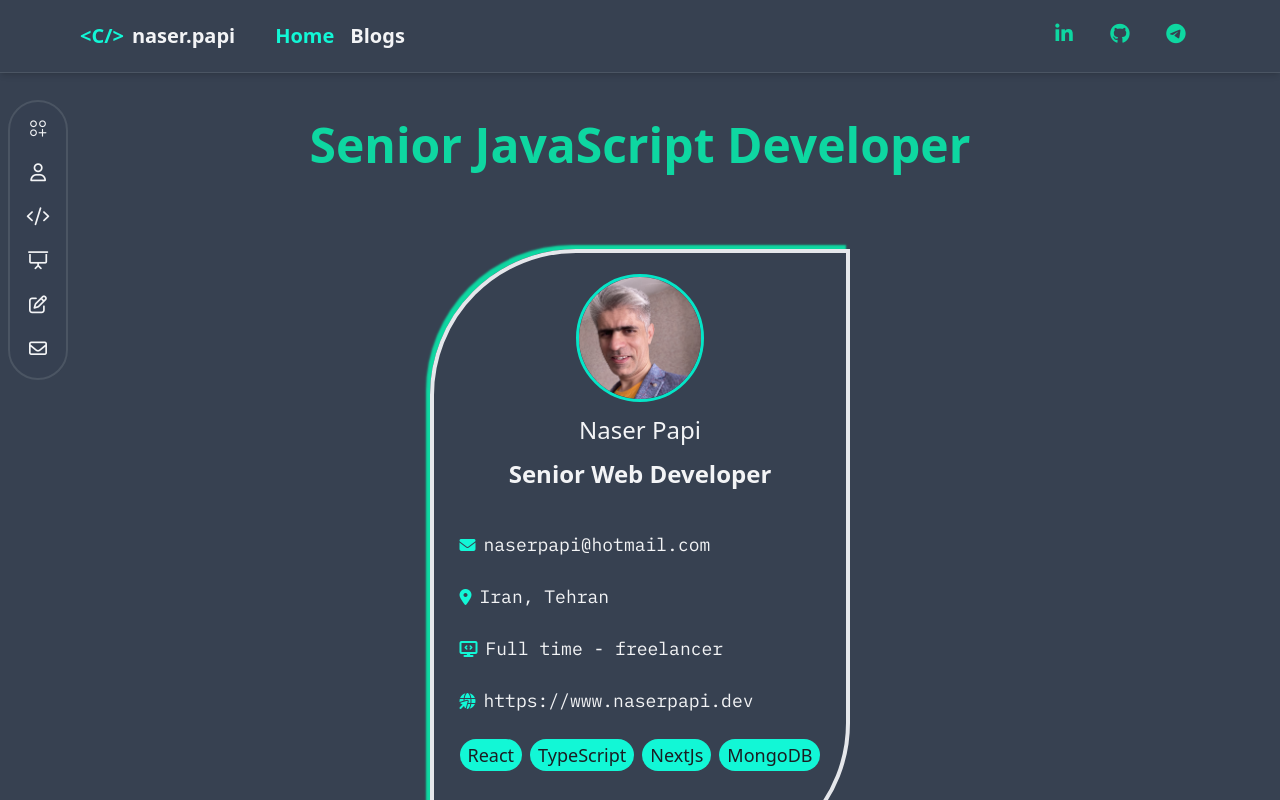
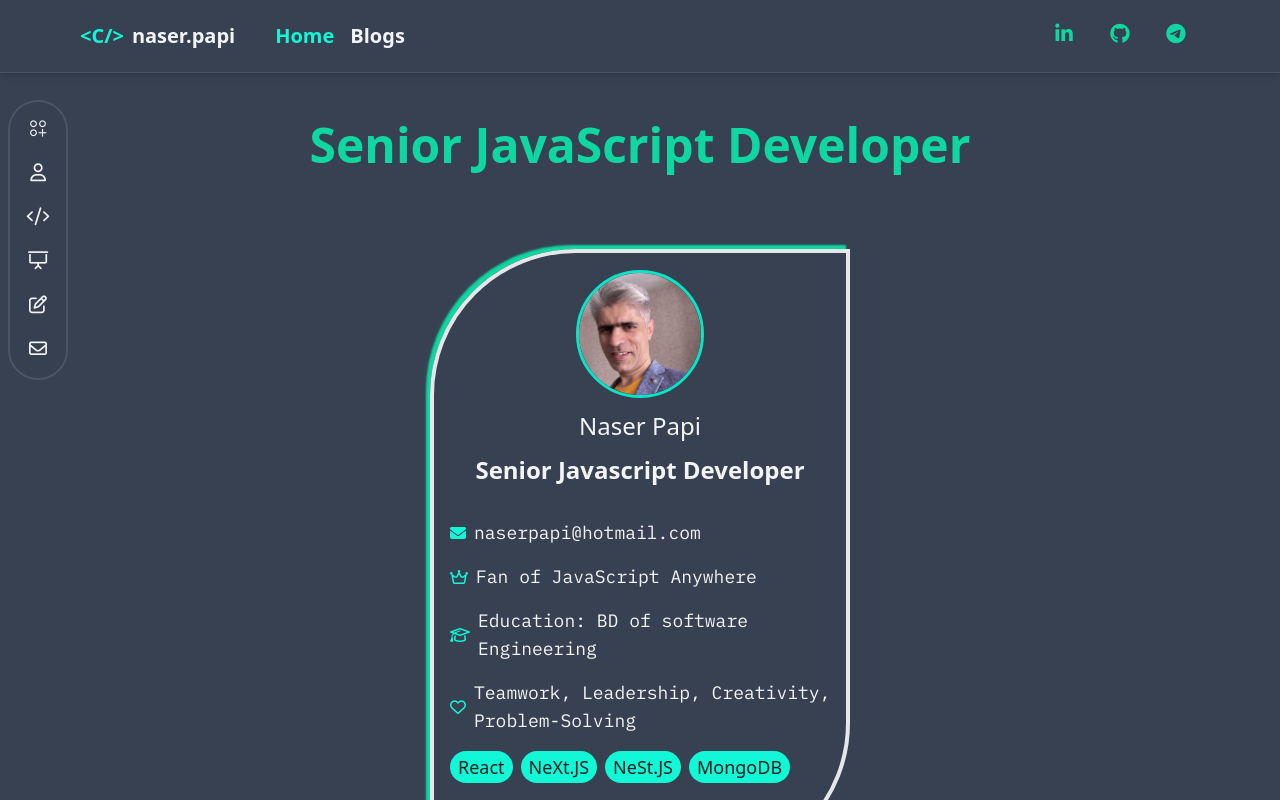
Before and after one commit to naser-papi/naserpapidev, a Next.js app: page / in a window 1280 px wide. Shown: the top 800 px of the page. Built offline with nearby package versions, Linux system fonts and the light colour scheme.

Commit message:
changed some texts of hero section

```diff
--- a/src/components/atom/label-icon/index.tsx
+++ b/src/components/atom/label-icon/index.tsx
@@ -1,21 +1,31 @@
+import Link from "next/link";
+
 interface IconLabelProps {
     icon: JSX.Element;
     label: string;
+    link?: string;
 }
 
-const IconLabel = ({ icon, label }: IconLabelProps) => {
-    return (
-        <div className={"flex items-center gap-2 text-secondary-900"}>
+const IconLabel = ({ icon, label, link }: IconLabelProps) => {
+    const className = `flex items-center gap-2 text-secondary-900`;
+    const children = (
+        <>
             {icon}
             <label
-                className={
-                    "font-ibm text-primary-100 text-sm font-normal sm:text-lg"
-                }
+                className={`font-ibm text-primary-100 text-sm font-normal sm:text-lg ${link ? "cursor-pointer" : ""}`}
             >
                 {label}
             </label>
-        </div>
+        </>
     );
+    if (link) {
+        return (
+            <Link href={link} className={className}>
+                {children}
+            </Link>
+        );
+    }
+    return <div className={className}>{children}</div>;
 };
 
 export default IconLabel;
--- a/src/components/organism/landing/hero-box.tsx
+++ b/src/components/organism/landing/hero-box.tsx
@@ -13,29 +13,33 @@ const HeroBox = () => {
                 <div className={"flex flex-col gap-3 items-center sm:text-2xl"}>
                     <Avatar src={avatar} alt={"naser papi"} />
                     <h3>Naser Papi</h3>
-                    <strong>Senior Web Developer</strong>
+                    <strong>Senior Javascript Developer</strong>
                 </div>
-                <div className={"flex flex-col gap-3 sm:gap-6"}>
+                <div className={"flex flex-col gap-3 sm:gap-4 pl-4"}>
                     <IconLabel
                         icon={<i className={"fa-solid fa-envelope"} />}
                         label={"naserpapi@hotmail.com"}
+                        link={"mailto:naserpapi@hotmail.com"}
                     />
                     <IconLabel
-                        icon={<i className="fa-solid fa-location-dot" />}
-                        label={"Iran, Tehran"}
+                        icon={<i className="fa-regular fa-crown" />}
+                        label={"Fan of JavaScript Anywhere"}
+                    />
+
+                    <IconLabel
+                        icon={<i className="fa-regular fa-graduation-cap" />}
+                        label={"Education: BD of software Engineering"}
                     />
                     <IconLabel
-                        icon={<i className="fa-solid fa-display-code" />}
-                        label={"Full time - freelancer"}
-                    />
-                    <IconLabel
-                        icon={<i className="fa-solid fa-globe-pointer" />}
-                        label={"https://www.naserpapi.dev"}
+                        icon={<i className="fa-regular fa-heart" />}
+                        label={
+                            "Teamwork, Leadership, Creativity, Problem-Solving"
+                        }
                     />
                     <div className={"flex items-center gap-2"}>
                         <Tag text={"React"} />
-                        <Tag text={"TypeScript"} />
-                        <Tag text={"NextJs"} />
+                        <Tag text={"NeXt.JS"} />
+                        <Tag text={"NeSt.JS"} />
                         <Tag text={"MongoDB"} />
                     </div>
                 </div>
```
